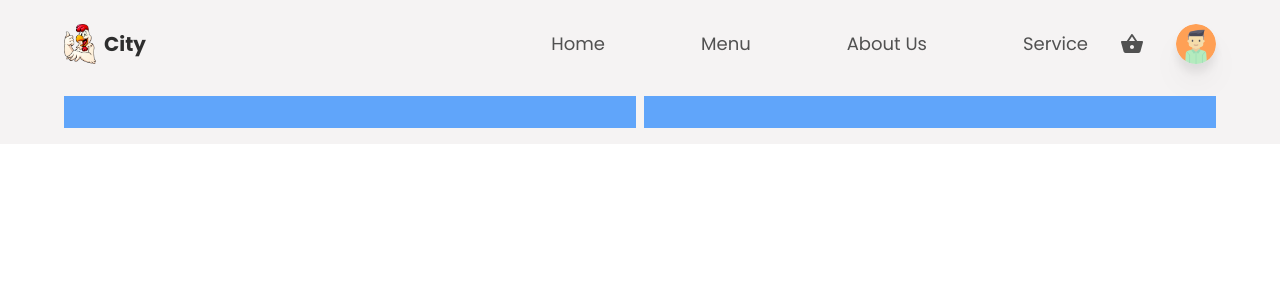
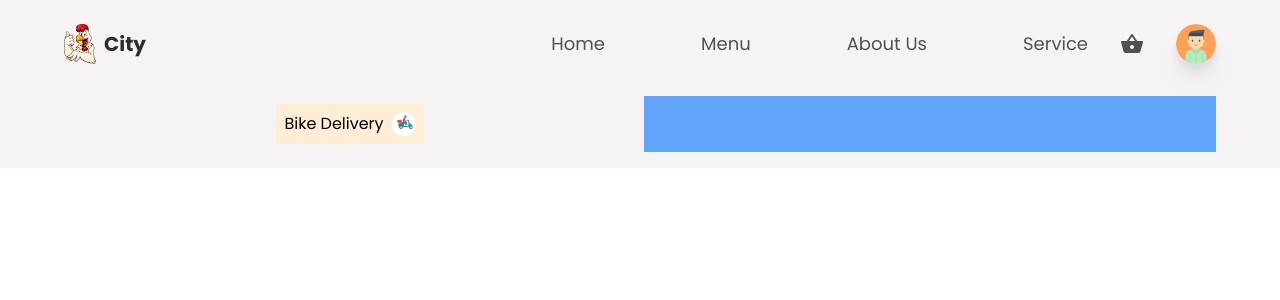
Before and after one commit to MJafar777/restaurant-app, a React (Create React App) app: page / in a window 1280 px wide. Shown: the top 300 px of the page. Built offline with nearby package versions, Linux system fonts and the light colour scheme.

Commit message:
mainContainer

```diff
--- a/src/components/MainContainer.jsx
+++ b/src/components/MainContainer.jsx
@@ -1,10 +1,23 @@
 import React from "react";
+
+import Delivery from "../img/delivery.png";
 
 const MainContainer = () => {
   return (
     <div className="grid grid-cols-1 md:grid-cols-2 gap-2">
-      <div className="p-4 bg-blue-400 flex-1"></div>
-      <div className="p-4 bg-blue-400 flex-1"></div>
+      <div className="py-2  flex-1 flex flex-col items-start md:items-center justify-center">
+        <div className="flex items-center gap-2 justify-center bg-orange-100 p-2 ">
+          <p>Bike Delivery</p>
+          <div className="w-6 h-6 bg-white rounded-full overflow-hidden">
+            <img
+              src={Delivery}
+              alt="Delivery"
+              className="w-full h-full object-contain"
+            />
+          </div>
+        </div>
+      </div>
+      <div className="py-2 bg-blue-400 flex-1"></div>
     </div>
   );
 };
```
